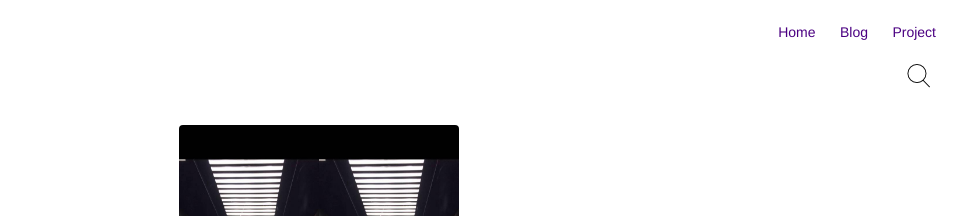
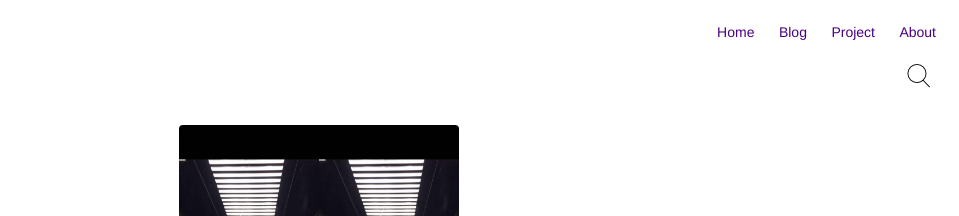
Before and after one commit to CHANMYUNG/nooheat.github.io, a Jekyll site: the page built from about.md, in a window 1280 px wide. Shown: the top 216 px of the page, without its empty margins (321-1280 px from the left). Built offline with Jekyll 4.4.1, drawn with Linux system fonts in a browser that asks for light colours.

Commit message:
profile update

```diff
--- a/_includes/nav.html
+++ b/_includes/nav.html
@@ -14,6 +14,7 @@
                 <a class="link" href="{{ site.url }}/">Home</a>
                 <a class="link" href="{{ site.url }}/blog">Blog</a>
                 <a class="link" href="{{ site.url }}/projects">Project</a>
+                <a class="link" href="{{ site.url }}/about">About</a>
             </li>
             <br>
             <a href="/search/"><img src="/assets/images/icon/search.png" style="float:right;margin-right:15px;width:24px;height:auto" /></a>
```
